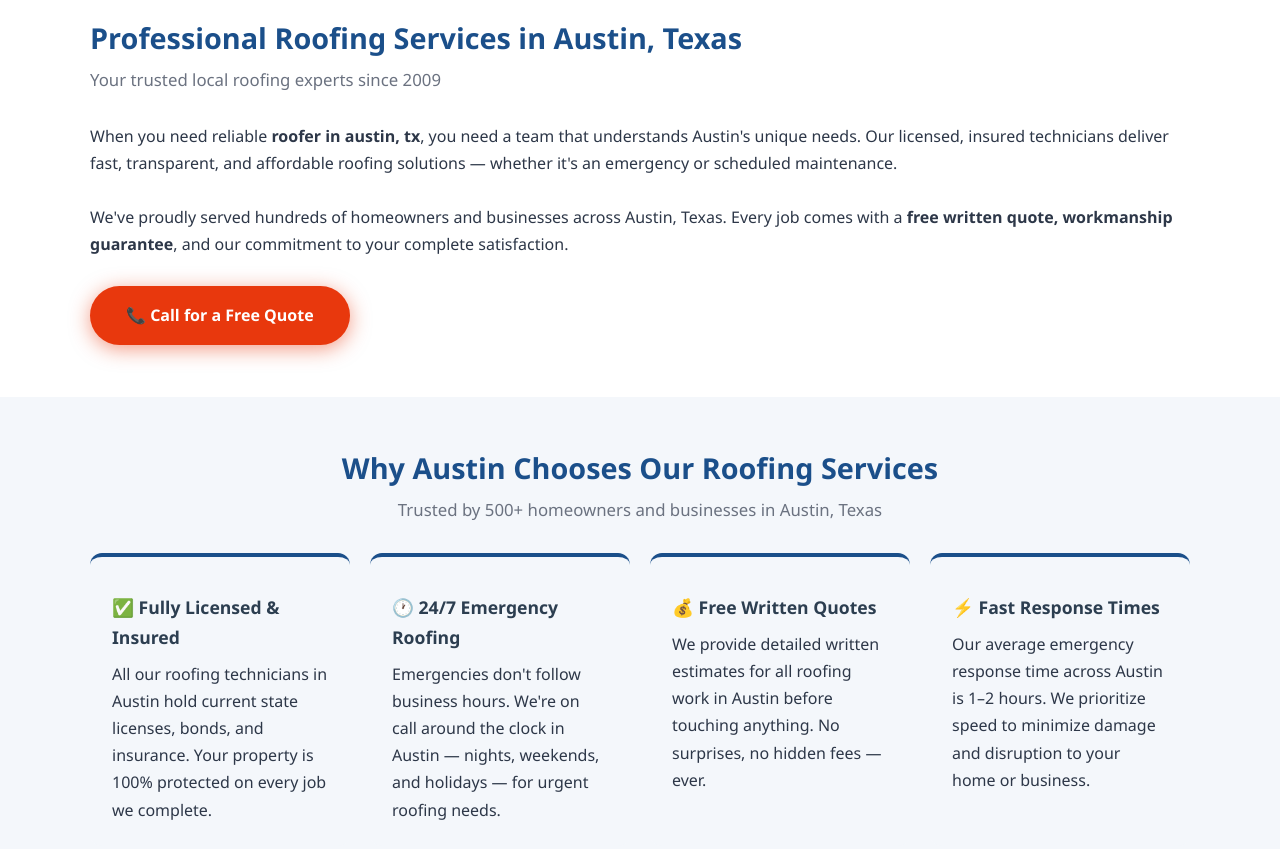
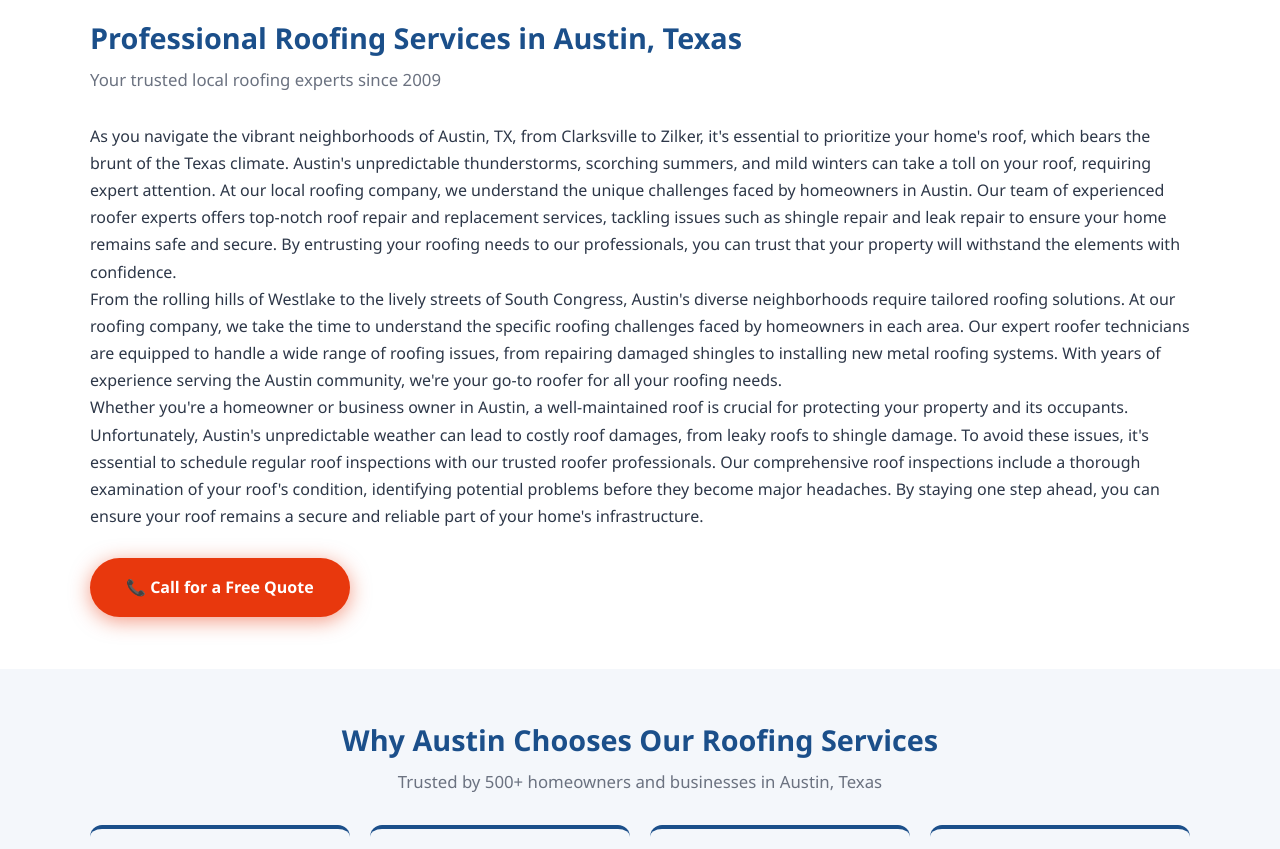
Before and after one commit to leadsmartaffiliate/roofing-company-austin-tx, a plain HTML site: page index.html in a window 1280 px wide. Shown: the part 580-1429 px from the top of the page. Drawn offline with Linux system fonts and the light colour scheme.

Commit message:
Update index.html

```diff
--- a/index.html
+++ b/index.html
@@ -190,7 +190,9 @@ footer{background:var(--dark);color:#c9d1e0;padding:40px 20px 20px}
   <div class="section-inner">
     <h2 id="intro-heading">Professional Roofing Services in Austin, Texas</h2>
     <p class="section-sub">Your trusted local roofing experts since 2009</p>
-    <p>When you need reliable <strong>roofer in austin, tx</strong>, you need a team that understands Austin's unique needs. Our licensed, insured technicians deliver fast, transparent, and affordable roofing solutions — whether it's an emergency or scheduled maintenance.</p><br><p>We've proudly served hundreds of homeowners and businesses across Austin, Texas. Every job comes with a <strong>free written quote, workmanship guarantee</strong>, and our commitment to your complete satisfaction.</p>
+    <p>As you navigate the vibrant neighborhoods of Austin, TX, from Clarksville to Zilker, it's essential to prioritize your home's roof, which bears the brunt of the Texas climate. Austin's unpredictable thunderstorms, scorching summers, and mild winters can take a toll on your roof, requiring expert attention. At our local roofing company, we understand the unique challenges faced by homeowners in Austin. Our team of experienced roofer experts offers top-notch roof repair and replacement services, tackling issues such as shingle repair and leak repair to ensure your home remains safe and secure. By entrusting your roofing needs to our professionals, you can trust that your property will withstand the elements with confidence.</p>
+<p>From the rolling hills of Westlake to the lively streets of South Congress, Austin's diverse neighborhoods require tailored roofing solutions. At our roofing company, we take the time to understand the specific roofing challenges faced by homeowners in each area. Our expert roofer technicians are equipped to handle a wide range of roofing issues, from repairing damaged shingles to installing new metal roofing systems. With years of experience serving the Austin community, we're your go-to roofer for all your roofing needs.</p>
+<p>Whether you're a homeowner or business owner in Austin, a well-maintained roof is crucial for protecting your property and its occupants. Unfortunately, Austin's unpredictable weather can lead to costly roof damages, from leaky roofs to shingle damage. To avoid these issues, it's essential to schedule regular roof inspections with our trusted roofer professionals. Our comprehensive roof inspections include a thorough examination of your roof's condition, identifying potential problems before they become major headaches. By staying one step ahead, you can ensure your roof remains a secure and reliable part of your home's infrastructure.</p>
     <br>
     <a href="tel:PHONE_NUMBER" class="btn-call" style="font-size:1em"
        aria-label="Call for free Roofing quote in Austin">📞 Call for a Free Quote</a>
@@ -359,7 +361,8 @@ footer{background:var(--dark);color:#c9d1e0;padding:40px 20px 20px}
   <div class="section-inner">
     <h2 id="areas-heading">Roofing Service Areas in Austin, Texas</h2>
     <p class="section-sub">We cover all neighborhoods and surrounding communities</p>
-
+    <p>Austin's unique topography, with its hills and valleys, can put additional stress on your roof, particularly flat roofs, which require specialized maintenance to prevent water accumulation. Our expert roofer technicians are well-versed in addressing these challenges, ensuring your flat roof remains watertight and secure. Additionally, Austin's scorching summers can cause shingles to become brittle and prone to cracking, making roof inspection and repair a top priority. By entrusting your roofing needs to our professionals, you can rest assured that your Austin home is protected from the elements.</p>
+<p>As Austin's population continues to grow, the demand for energy-efficient roofing solutions is on the rise. Our roofing company is committed to providing Austin homeowners with top-notch metal roofing services, utilizing the latest materials and techniques to ensure maximum energy savings and durability. By installing a metal roof, you can enjoy significant reductions in your energy bills while also enhancing your home's curb appeal.</p>
     <div class="area-grid" role="list" aria-label="Austin service areas">
       <a class="area-tag" role="listitem" href="/roofing-company-downtown/" aria-label="Roofing in Downtown, TX">Downtown</a>
       <a class="area-tag" role="listitem" href="/roofing-company-south-congress/" aria-label="Roofing in South Congress, TX">South Congress</a>
```
